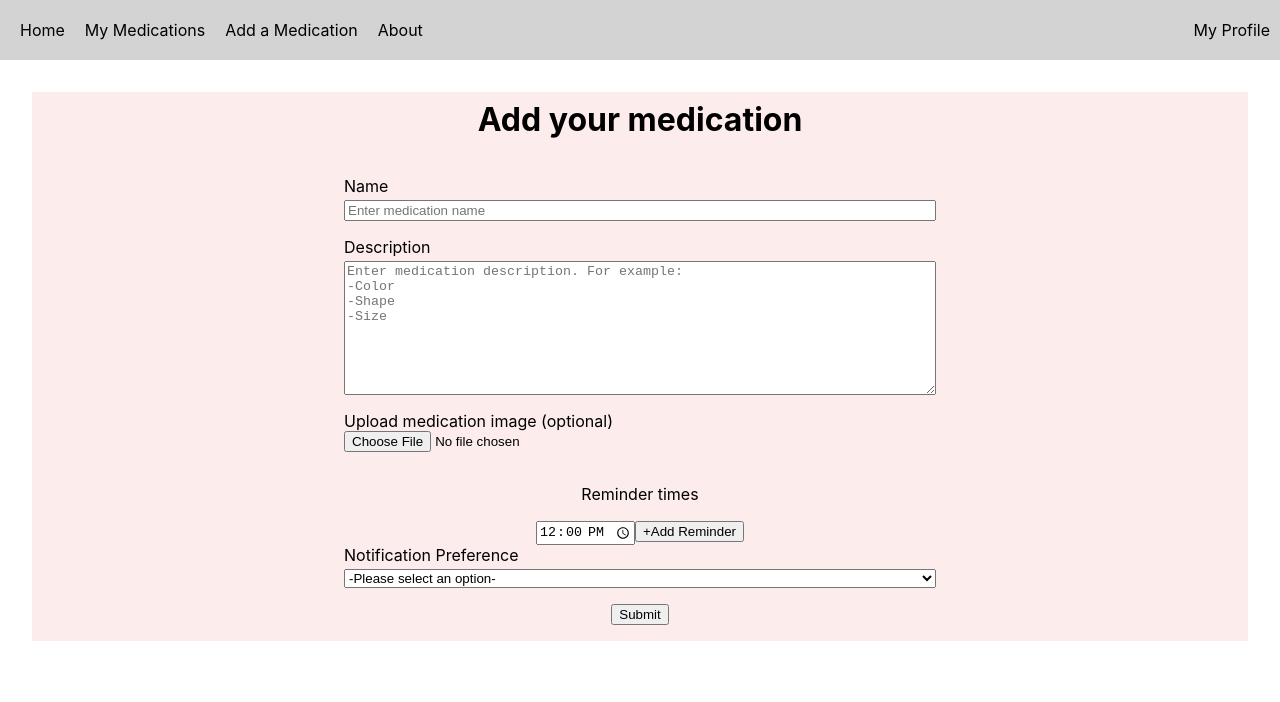
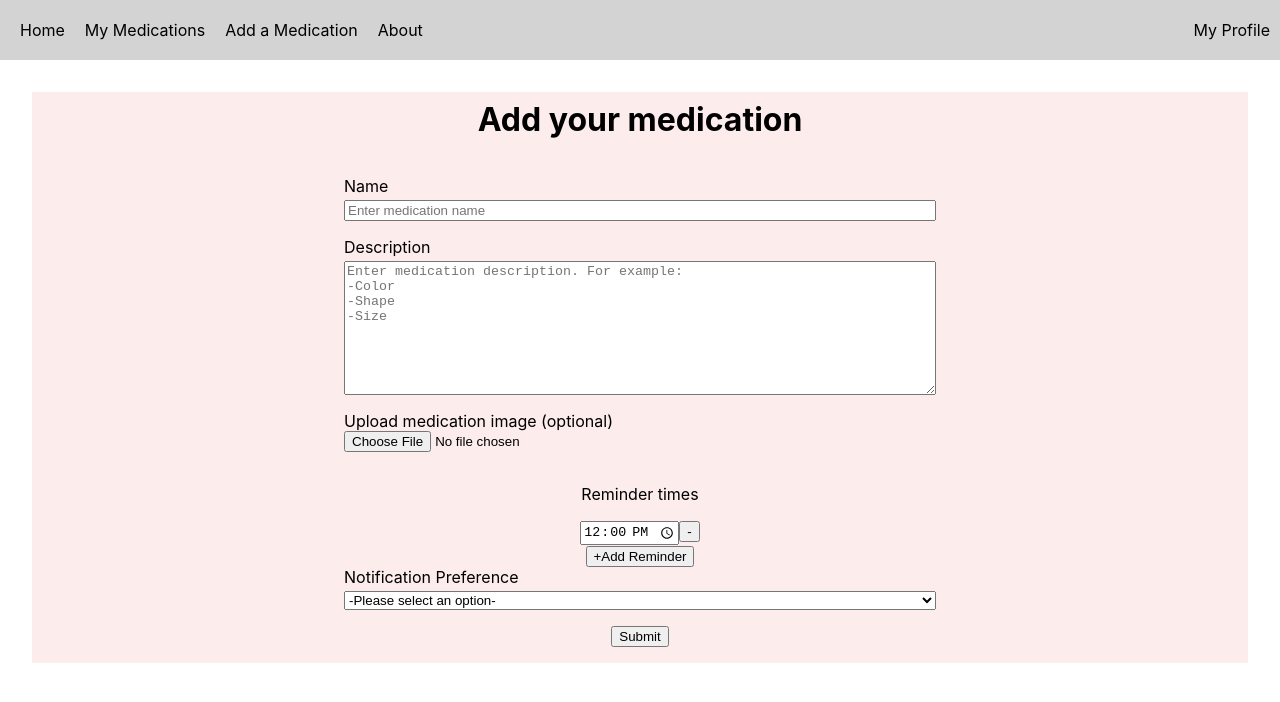
Before and after one commit to lizmeks/gm-pair-project, a React (Create React App) app: page /add in a window 1280 px wide. Shown: the top 702 px of the page. Built offline with nearby package versions, Linux system fonts and the light colour scheme.

Commit message:
Added FieldArray for multiple time inputs in form

```diff
--- a/src/components/Form/Form.tsx
+++ b/src/components/Form/Form.tsx
@@ -1,5 +1,4 @@
-import { useState } from 'react';
-import { useFormik, FieldArray, Formik } from 'formik';
+import { FieldArray, Formik, Field } from 'formik';
 import {
   Root,
   Title,
@@ -13,29 +12,6 @@ import {
 
 const Form = () => {
 
-  const [timeInputs, setTimeInputs] = useState([
-    {
-      value: '12:00',
-      key: 1
-    }
-  ]);
-
-  const handleTimeInputIncrease = () => {
-    setTimeInputs([
-      ...timeInputs,
-      {
-        value: '12:00',
-        key: timeInputs.length + 1
-      }
-    ]);
-  }
-
-  const handleTimeInputChange = (event: any) => {
-    const inputIndex = event.target.id.replaceAll(/[a-z]/gi, '') - 1;
-    timeInputs[inputIndex].value = event.target.value;
-    setTimeInputs([...timeInputs]);
-  }
-
   return (
     <Root>
       <Title>Add your medication</Title>
@@ -44,6 +20,7 @@ const Form = () => {
           name: '',
           description: '',
           image: '',
+          times: ['12:00']
         }}
         onSubmit={(values, actions) => {
           alert(JSON.stringify(values, null, 2));
@@ -83,26 +60,34 @@ const Form = () => {
                 value={props.values.image}
               />
             </InputLabel>
+            <FieldArray
+              name='times'
+              render={arrayHelpers => (
                 <div>
                   <p>Reminder times</p>
-              {timeInputs.map(element => {
-                return (
-                  <input
-                    key={element.key}
-                    id={`timeInput${element.key}`}
+                  {props.values.times.map((_time, index) => (
+                    <div key={index}>
+                      <Field
+                        name={`times.${index}`}
                         type='time'
-                    value={element.value}
-                    onChange={handleTimeInputChange}
                       />
-                )
-              })}
                       <button
-                onClick={handleTimeInputIncrease}
                         type='button'
+                        onClick={() => arrayHelpers.remove(index)}
+                      >
+                        -
+                      </button>
+                    </div>
+                  ))}
+                  <button
+                    type='button'
+                    onClick={() => arrayHelpers.push('12:00')}
                   >
                     +Add Reminder
                   </button>
                 </div>
+              )}
+            />
             <InputLabel htmlFor="notification">
               Notification Preference
               <SelectInput id="notification">
```
Lines whose indentation alone changed are shown as unchanged.
